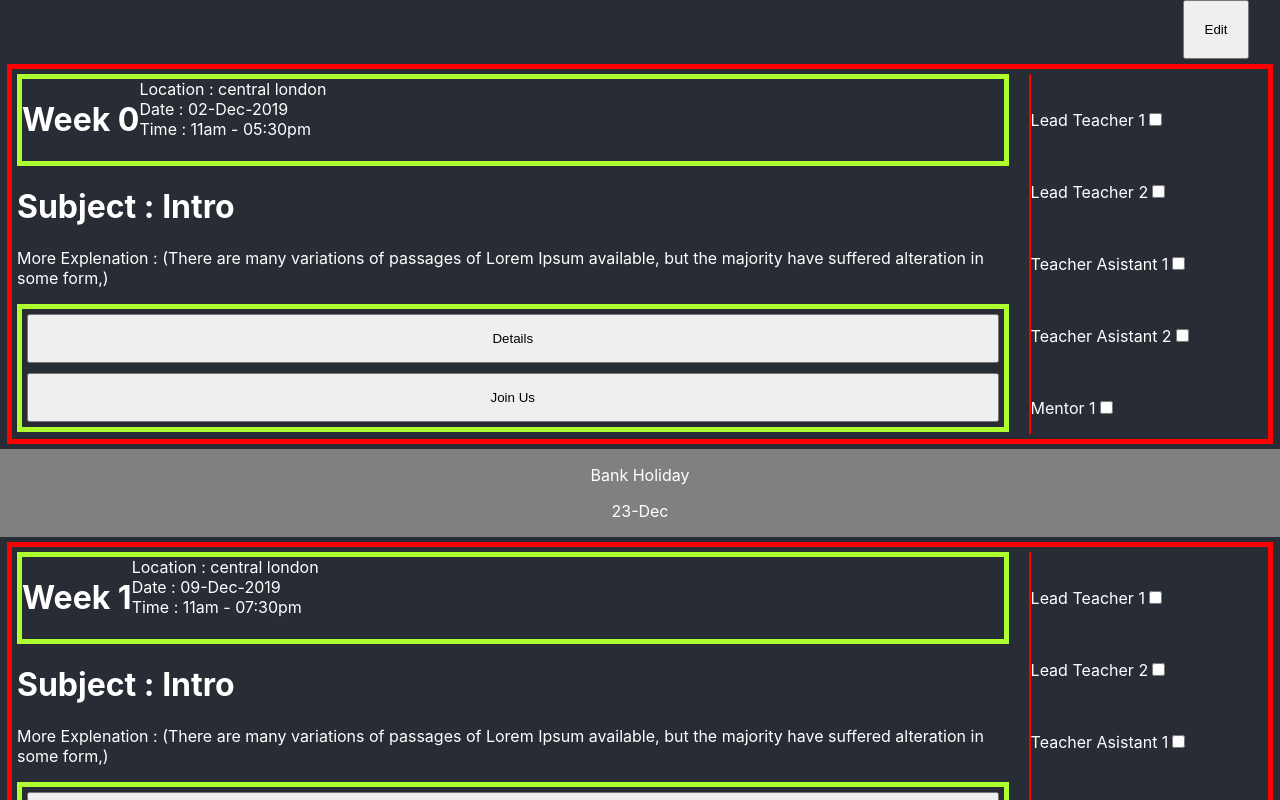
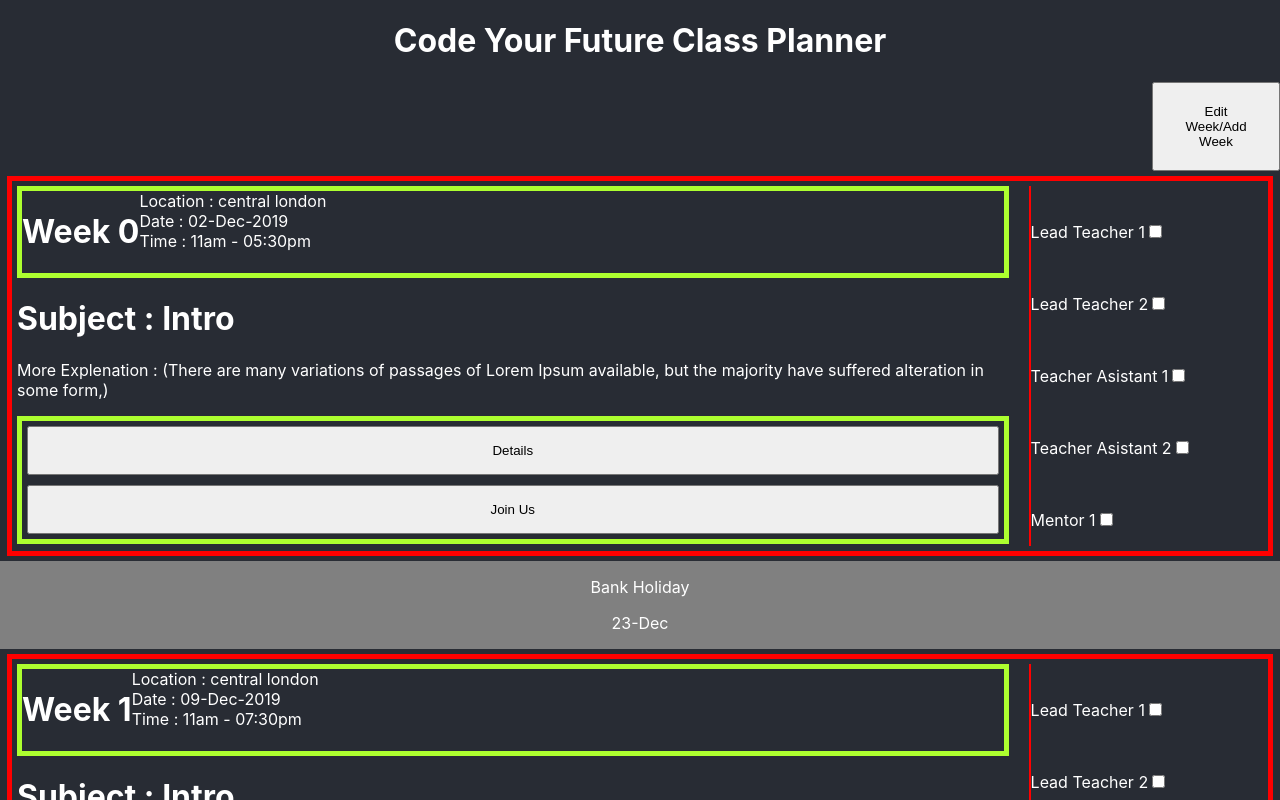
Before and after one commit to CodeYourFuture/class-planner-capgemini-hackathon, a React (Create React App) app: page / in a window 1280 px wide. Shown: the top 800 px of the page. Built offline with nearby package versions, Linux system fonts and the light colour scheme.

Commit message:
last changes

```diff
--- a/src/App.js
+++ b/src/App.js
@@ -5,7 +5,8 @@ import "./App.css";
 function App() {
   return (
     <div className="App-header">
-      <button className="edit-button">Edit</button>
+      <h1>Code Your Future Class Planner</h1>
+      <button className="edit-button">Edit Week/Add Week</button>
       <EachWeek
         week="0"
         location="central london"
```
Also changed, not shown: 1 other file (tests, documents, lock files or other folders).
